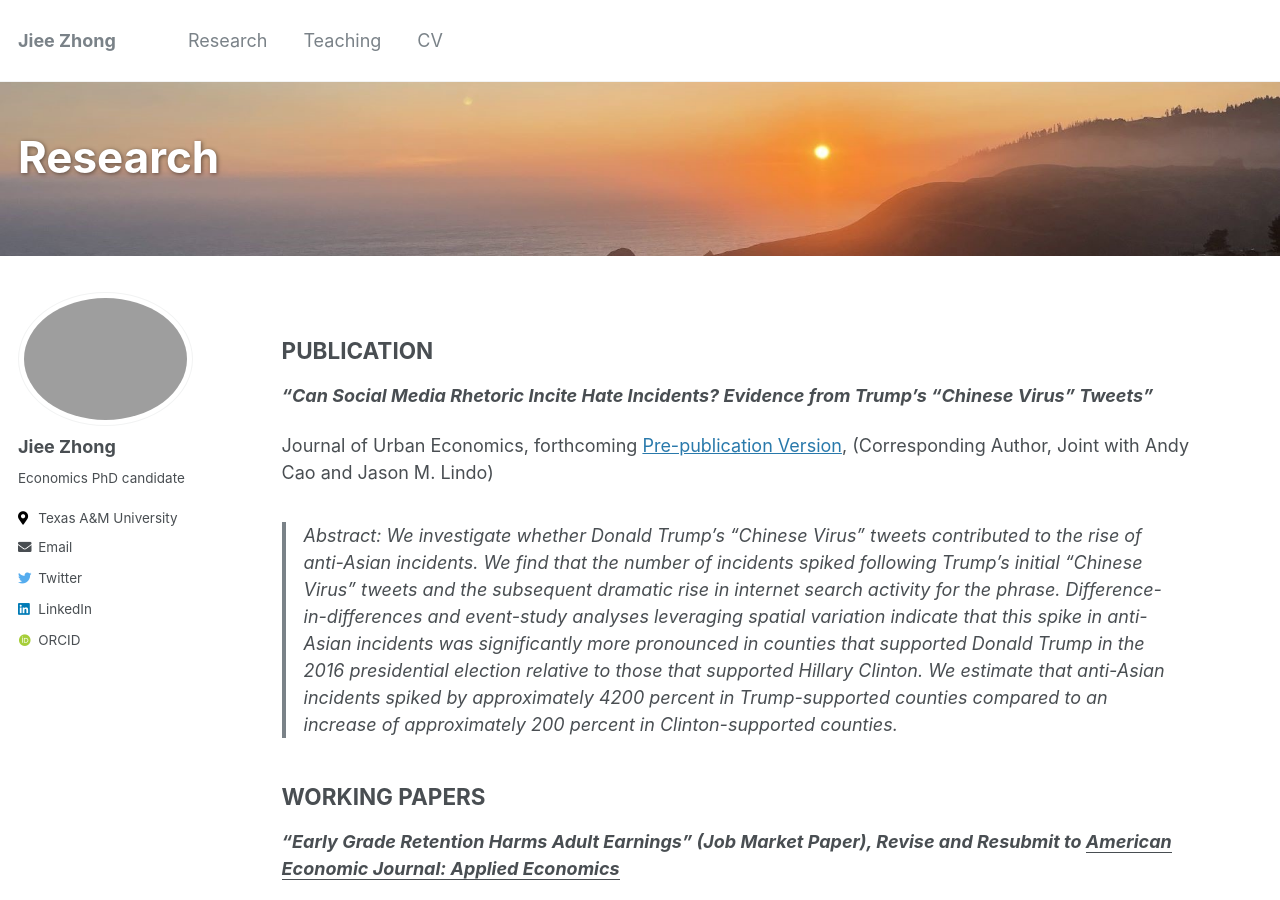
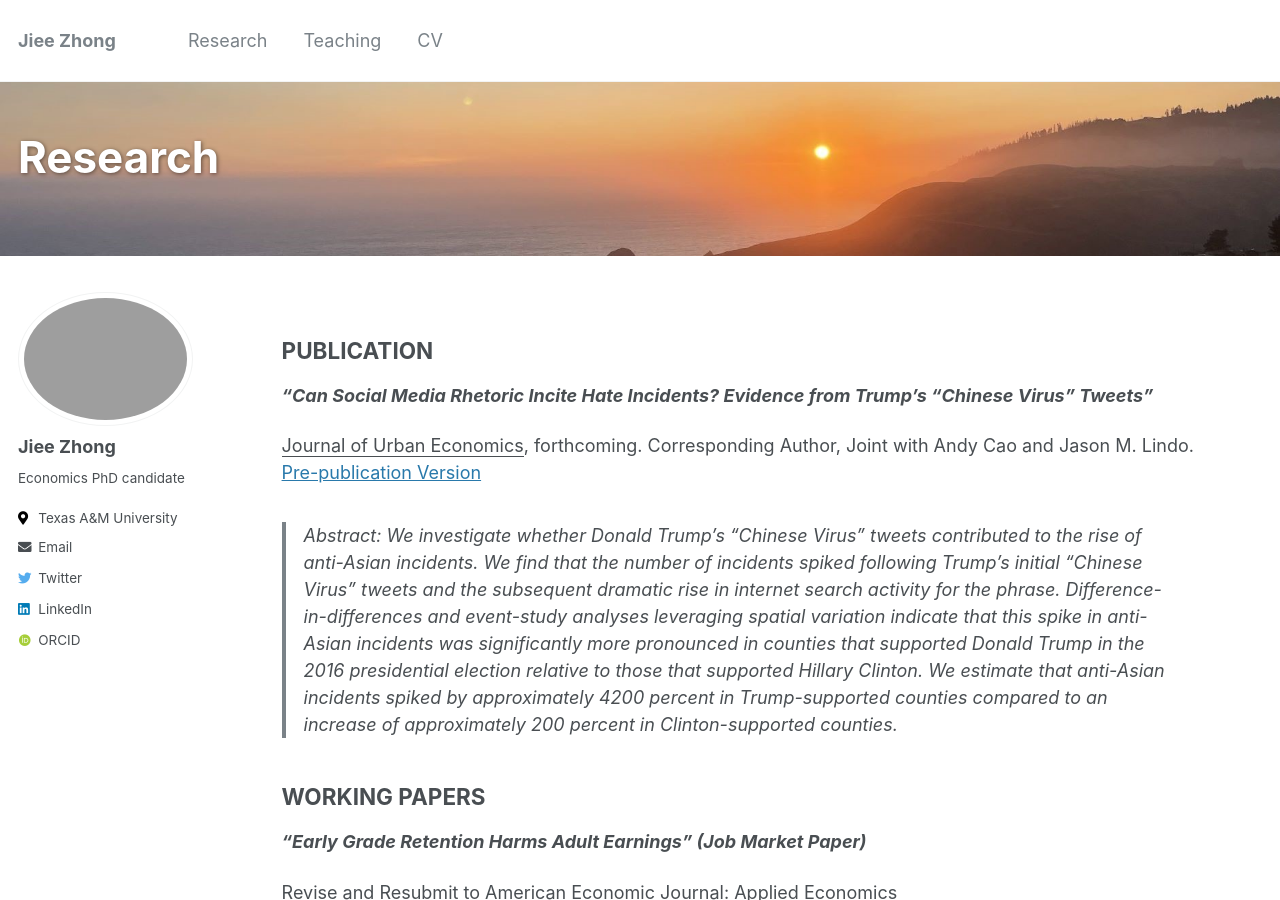
Before and after one commit to jieezhong/jieezhong.github.io, a Jekyll site: the page built from _pages/research.md, in a window 1280 px wide and 900 px high. Built offline with Jekyll 4.4.1, drawn with Linux system fonts in a browser that asks for light colours; some web fonts are replaced; part of the change alters nothing that is shown.

```diff
--- a/_pages/research.md
+++ b/_pages/research.md
@@ -11,13 +11,15 @@ header:
 
 ***"Can Social Media Rhetoric Incite Hate Incidents? Evidence from Trump's "Chinese Virus" Tweets"***
 
- Journal of Urban Economics, forthcoming [Pre-publication Version](/files/pdf/TrumpTweets.pdf), (Corresponding Author, Joint with Andy Cao and Jason M. Lindo)
+ <ins>Journal of Urban Economics</ins>, forthcoming. Corresponding Author, Joint with Andy Cao and Jason M. Lindo. [Pre-publication Version](/files/pdf/TrumpTweets.pdf)
 
 > Abstract: We investigate whether Donald Trump's "Chinese Virus" tweets contributed to the rise of anti-Asian incidents. We find that the number of incidents spiked following Trump’s initial “Chinese Virus” tweets and the subsequent dramatic rise in internet search activity for the phrase. Difference-in-differences and event-study analyses leveraging spatial variation indicate that this spike in anti-Asian incidents was significantly more pronounced in counties that supported Donald Trump in the 2016 presidential election relative to those that supported Hillary Clinton. We estimate that anti-Asian incidents spiked by approximately 4200 percent in Trump-supported counties compared to an increase of approximately 200 percent in Clinton-supported counties.
 
 ## WORKING PAPERS
 
-***"Early Grade Retention Harms Adult Earnings" (Job Market Paper), Revise and Resubmit to <ins> American Economic Journal: Applied Economics </ins>***
+***"Early Grade Retention Harms Adult Earnings" (Job Market Paper)***
+
+Revise and Resubmit to <ins> American Economic Journal: Applied Economics </ins>
 
 > Abstract: This paper provides the first causal evidence of the effects of grade retention on labor market outcomes using Texas’ policy of retaining third graders who fail a reading test. The fuzzy regression discontinuity design estimates show that grade retention reduces earnings 15 years later by $4513 (35%), raising violence and absenteeism and reducing high school graduation rates. These findings suggest that grade retention is ineffective in aiding struggling students to catch up academically and disadvantages them in the labor market. Moreover, higher retention rates among Black and Hispanic students, coupled with significant reductions in earnings, contribute to perpetuating racial earnings inequality.
 
```
